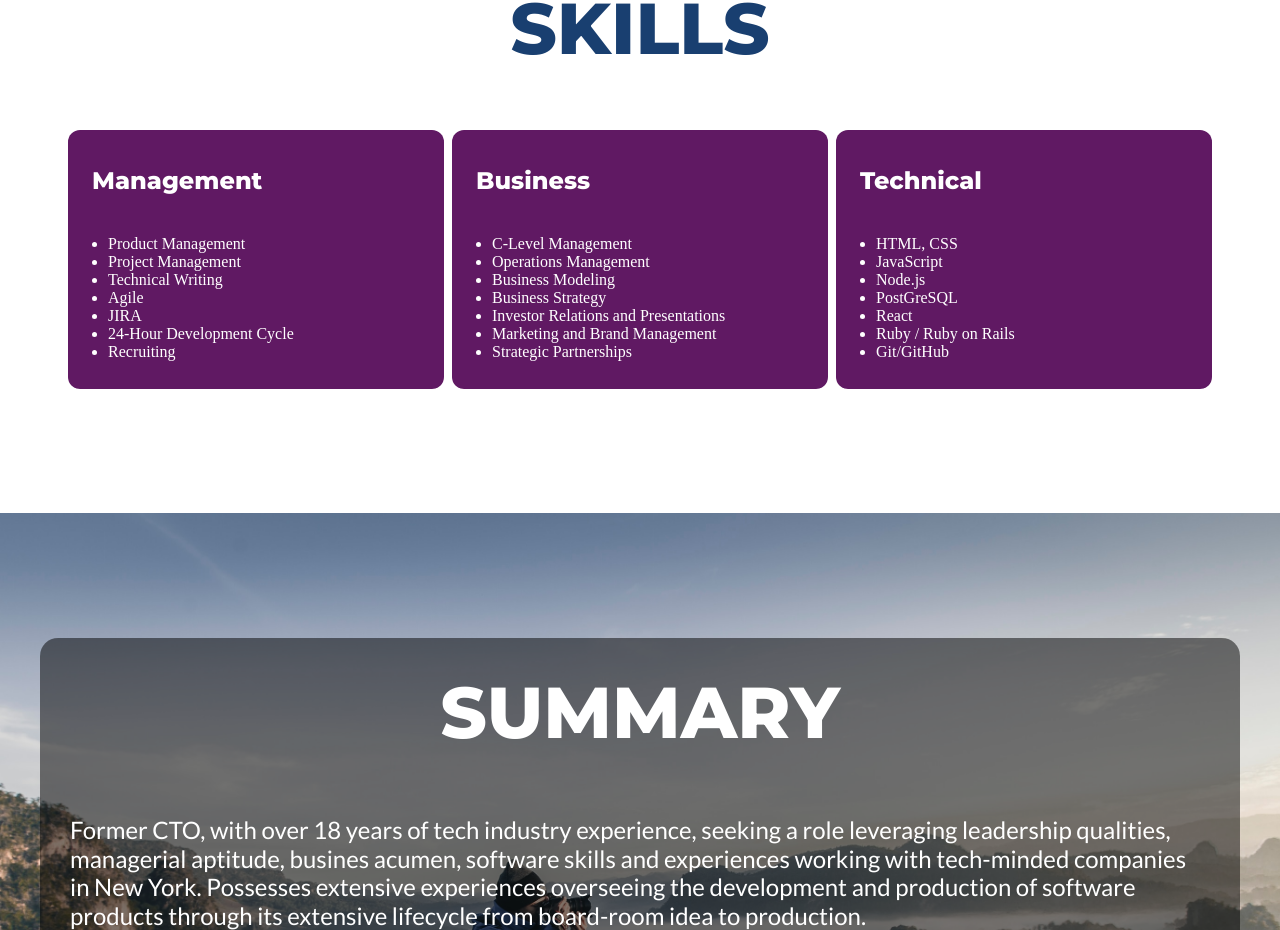
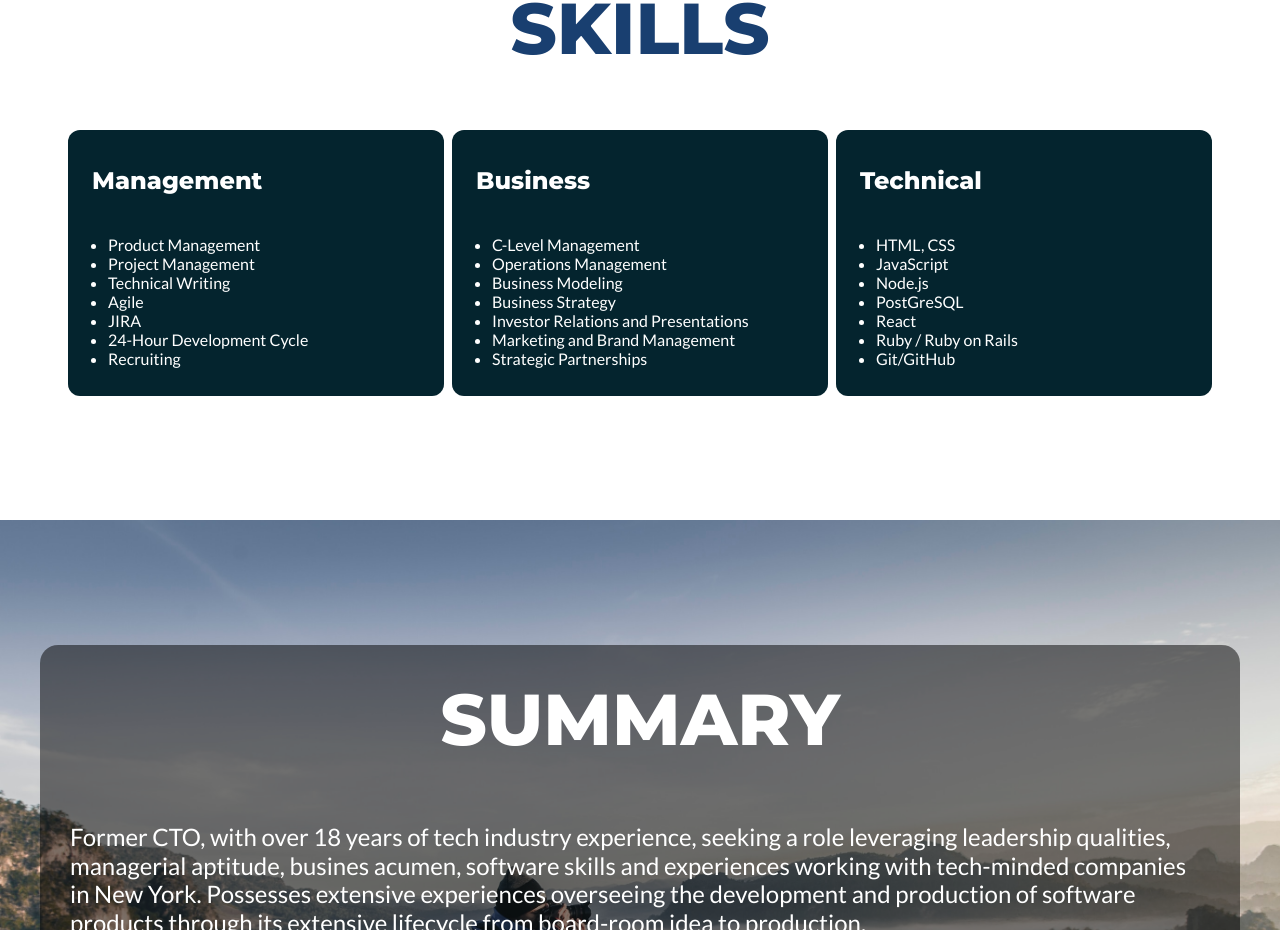
Before and after one commit to solitonyc/solito-portfolio, a React (Create React App) app: page / in a window 1280 px wide. Shown: the part 1137-2067 px from the top of the page. Built offline with nearby package versions, Linux system fonts and the light colour scheme; a web font is replaced by a local one.

Commit message:
skills box color change to match nav bar

```diff
--- a/src/components/skills.css
+++ b/src/components/skills.css
@@ -54,7 +54,7 @@
 
 .skills_column {
     width: 376px;
-	background-color: rgb(96, 25, 99);
+	background-color: rgb(4, 36, 46);
 	border-radius: 12px;
 	padding-bottom: 12px;
 	padding-top: 12px;
@@ -69,5 +69,6 @@
 }
 
 .skills_column_list {
+    font-family: 'Lato', sans-serif;
     color: white
 }
```
